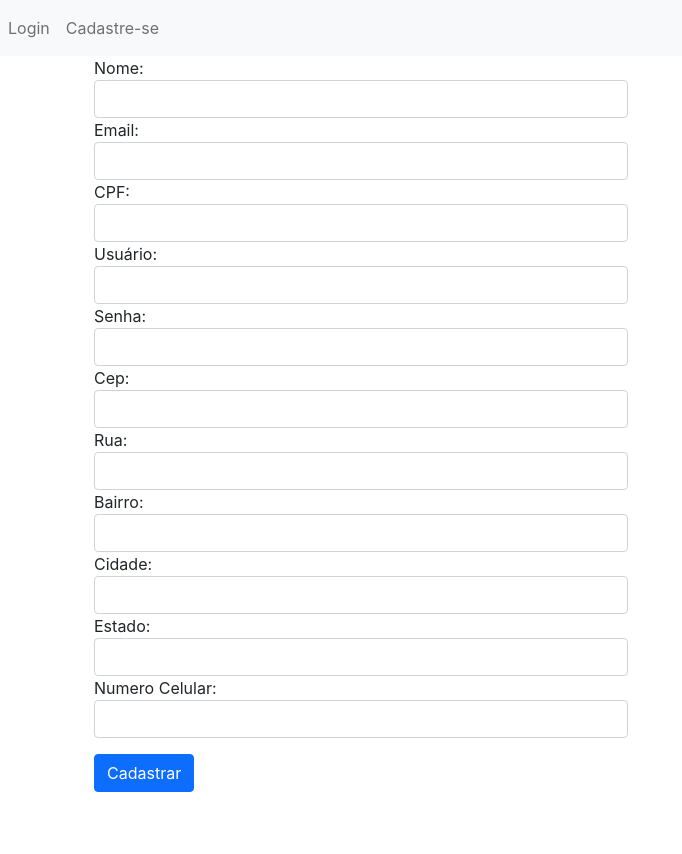
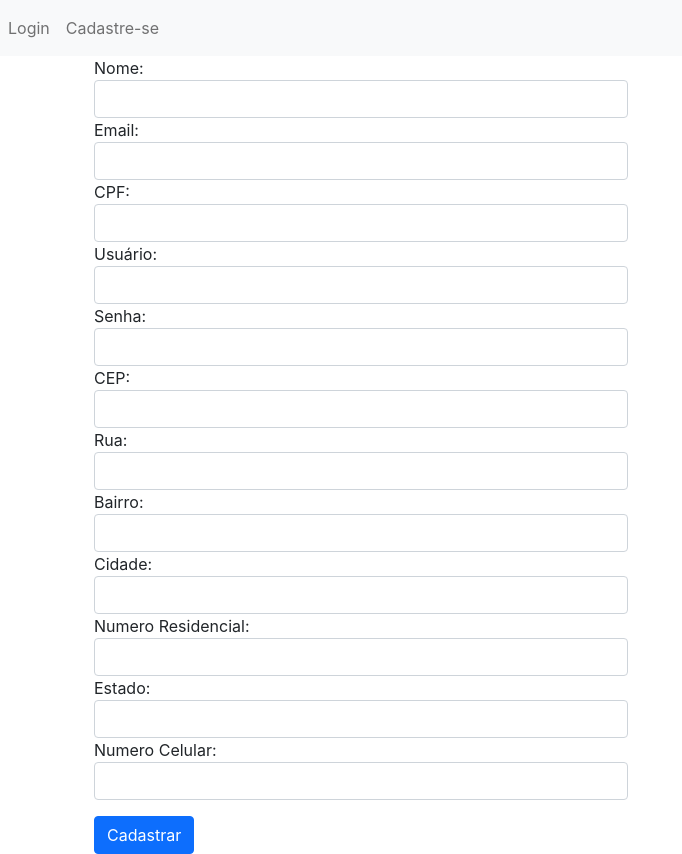
Before and after one commit to GustavoXavier-Saldanha/Projeto-Final-React, a React (Create React App) app: page /cadastro in a window 1280 px wide. Shown: the whole page, without its empty margins (0-682 px from the left). Before the commit the page ends 800 px from the top, so only its background shows below. Built offline with nearby package versions, Linux system fonts and the light colour scheme.

Commit message:
cadastro - Finalizado

```diff
--- a/src/Projeto/Paginas/Cadastro/index.jsx
+++ b/src/Projeto/Paginas/Cadastro/index.jsx
@@ -99,9 +99,9 @@ const CadastroDados = (aoSalvar) => {
         setNumeroCell(evento.target.value)
     }
     const manipuladorSenha = (evento) => {
-
+        if (evento.target.value.length >= 4) {
             setSenha(evento.target.value)
-
+        }
     }
     const manipuladorUserName = (evento) => {
         setUserName(evento.target.value)
@@ -145,7 +145,7 @@ const CadastroDados = (aoSalvar) => {
                         </div>
 
                         <div className="form-group">
-                            <label>Cep:</label>
+                            <label>CEP:</label>
                             <input className="form-control" required value={cep} onBlur={obterCep} onChange={manipuladorCep} />
                         </div>
                         <div className="form-group">
@@ -159,6 +159,10 @@ const CadastroDados = (aoSalvar) => {
                         <div className="form-group">
                             <label >Cidade:</label>
                             <input className="form-control" required value={cidade} onChange={manipuladorCidade}/>
+                        </div>
+                        <div className="form-group">
+                            <label >Numero Residencial:</label>
+                            <input className="form-control" required value={numero} onChange={manipuladorNumero}/>
                         </div>
                         <div className="form-group">
                             <label >Estado:</label>
```
